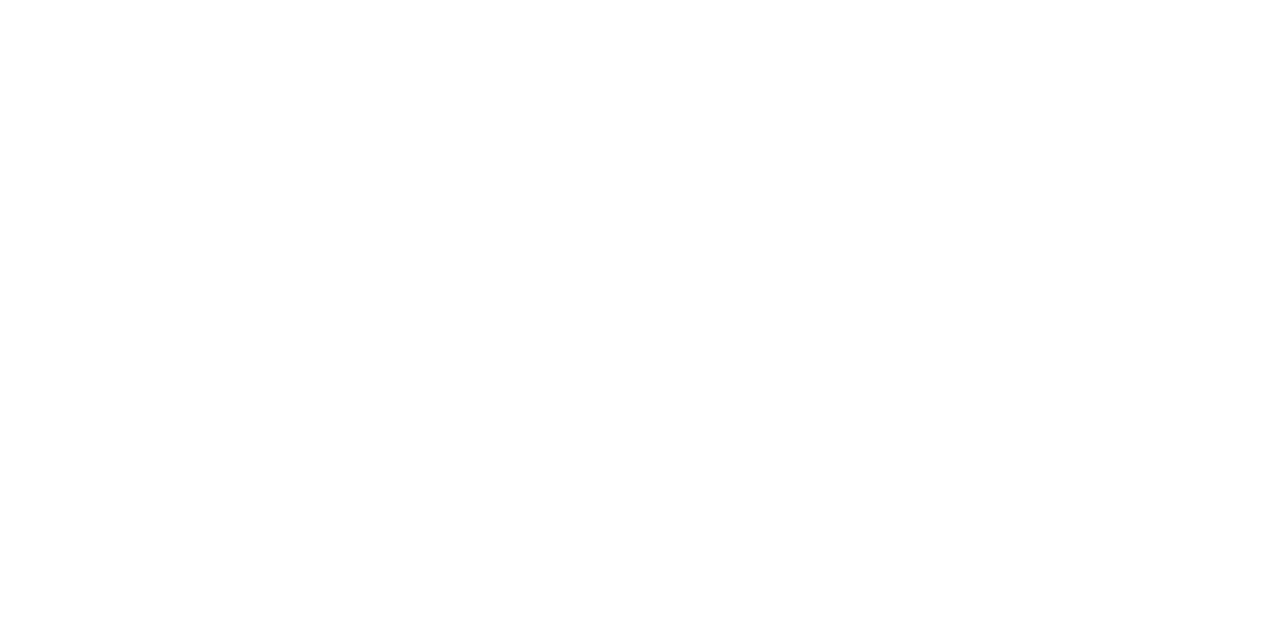
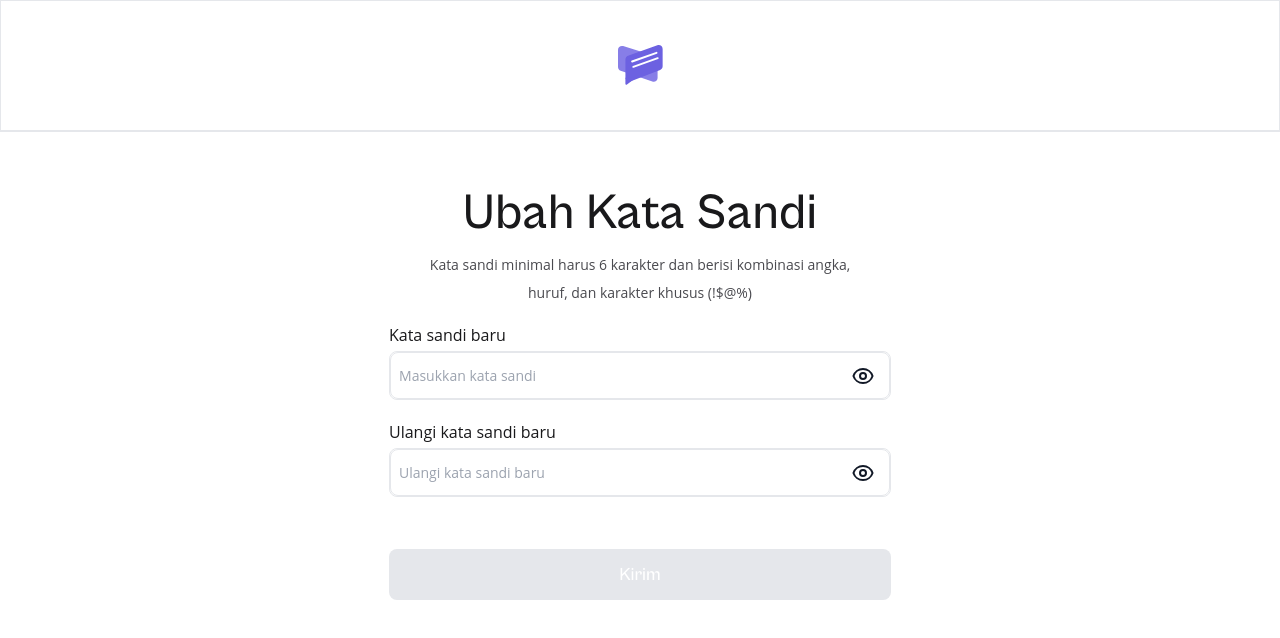
Before and after one commit to akbar5yn/OpiBox, a Nuxt app: page /reset-password in a window 1280 px wide. Before the commit this address had no page. Shown: the top 638 px of the page. Built offline with nearby package versions, Linux system fonts and the light colour scheme.

Commit message:
Slicing on reset password page

```diff
--- /dev/null
+++ b/pages/reset-password/index.vue
@@ -0,0 +1,194 @@
+<template>
+  <div class="h-[650px] items-center">
+    <div v-if="!secondSection" class="text-center">
+      <h1 class="text-[50px] font-cabinet-grotesk font-normal text-[#19191B]">
+        Ubah Kata Sandi
+      </h1>
+      <p
+        class="text-[14px] font-normal font-open-sans order-1 text-[#4A4A4F]"
+        style="line-height: 2"
+      >
+        Kata sandi minimal harus 6 karakter dan berisi kombinasi angka,<br>
+        huruf, dan karakter khusus (!$@%)
+      </p>
+      <form
+        action=""
+        class="flex flex-col gap-y-5 mt-4"
+        @submit.prevent="submitData"
+      >
+        <div class="flex flex-col gap-y-1">
+          <label
+            for="new-password"
+            class="self-start text-[16px] font-normal text-[#19191B]"
+            style="font-family: 'Open Sans', sans-serif"
+          >Kata sandi baru</label>
+          <div
+            class="password-input-wrapper flex w-full relative border rounded-lg"
+          >
+            <input
+              id="new-password"
+              v-model="form.newPassword"
+              class="border rounded-lg px-2 py-3 text-[14px] outline-none flex w-[500px]"
+              :type="showNewPassword ? 'text' : 'password'"
+              placeholder="Masukkan kata sandi"
+              style="font-family: 'Open Sans', sans-serif"
+            >
+            <img
+              v-if="showNewPassword"
+              src="../../assets/img/eye-slash.svg"
+              alt="eye"
+              class="absolute cursor-pointer self-center flex right-4"
+              @click="showNewPassword = !showNewPassword"
+            >
+            <img
+              v-if="!showNewPassword"
+              src="../../assets/img/eye.svg"
+              alt="eye"
+              class="absolute cursor-pointer self-center flex right-4"
+              @click="showNewPassword = !showNewPassword"
+            >
+          </div>
+
+          <div
+            v-if="errors.newPassword != ''"
+            class="error-message text-red-500 text-sm max-w-[500px] text-left"
+          >
+            {{ errors.newPassword }}
+          </div>
+        </div>
+        <div class="flex flex-col gap-y-1">
+          <label
+            for="confirm-new-password"
+            class="self-start text-[16px] font-normal text-[#19191B]"
+            style="font-family: 'Open Sans', sans-serif"
+          >Ulangi kata sandi baru</label>
+          <div
+            class="password-input-wrapper flex w-full relative border rounded-lg"
+          >
+            <input
+              id="confirm-new-password"
+              v-model="form.confirmNewPassword"
+              class="border rounded-lg px-2 py-3 text-[14px] outline-none flex w-[500px]"
+              :type="showConfirmNewPassword ? 'text' : 'password'"
+              placeholder="Ulangi kata sandi baru"
+              style="font-family: 'Open Sans', sans-serif"
+            >
+            <img
+              v-if="showConfirmNewPassword"
+              src="../../assets/img/eye-slash.svg"
+              alt="eye"
+              class="absolute cursor-pointer self-center flex right-4"
+              @click="showConfirmNewPassword = !showConfirmNewPassword"
+            >
+            <img
+              v-if="!showConfirmNewPassword"
+              src="../../assets/img/eye.svg"
+              alt="eye"
+              class="absolute cursor-pointer self-center flex right-4"
+              @click="showConfirmNewPassword = !showConfirmNewPassword"
+            >
+          </div>
+
+          <div
+            v-if="errors.confirmNewPassword != ''"
+            class="error-message text-red-500 text-sm max-w-[500px] text-left"
+          >
+            {{ errors.confirmNewPassword }}
+          </div>
+        </div>
+        <button
+          :disabled="disabled"
+          class="text-white bg-[#6C61E1] p-3 w-full rounded-lg text-[18px] font-normal font-cabinet-grotesk mt-8"
+          :class="{ ['bg-[#6C61E1]']: !disabled, ['bg-gray-200']: disabled }"
+        >
+          Kirim
+        </button>
+      </form>
+    </div>
+    <div v-if="secondSection" class="h-[650px] items-center">
+      <div class="text-center">
+        <h1 class="text-[40px] font-cabinet-grotesk font-normal text-[#19191B]">
+          Kata Sandi<br>
+          Berhasil Diperbarui
+        </h1>
+        <p
+          class="text-[14px] font-normal font-open-sans order-1 text-[#4A4A4F]"
+          style="line-height: 2"
+        >
+          Kata sandi baru telah ditetapkan dan Anda telah masuk
+        </p>
+      </div>
+      <nuxt-link to="/">
+        <button
+          class="text-white bg-[#6C61E1] p-3 w-full rounded-lg text-[18px] font-normal font-cabinet-grotesk mt-8"
+        >
+          Cek Dashboard
+        </button>
+      </nuxt-link>
+    </div>
+  </div>
+</template>
+
+<script>
+export default {
+  layout: 'AuthView',
+  data () {
+    return {
+      form: {
+        newPassword: '',
+        confirmNewPassword: ''
+      },
+      errors: {
+        newPassword: '',
+        confirmNewPassword: ''
+      },
+      secondSection: false,
+      disabled: true,
+      showNewPassword: false,
+      showConfirmNewPassword: false
+    }
+  },
+  watch: {
+    form: {
+      deep: true,
+      handler () {
+        if (this.passwordMatches() && this.validatePassword()) {
+          this.checkInput()
+        } else {
+          this.disabled = true
+        }
+      }
+    },
+    'form.newPassword': {
+      handler () {
+        this.errors.newPassword = !this.validatePassword()
+          ? 'Password is required and should contain at least 6 characters and one uppercase letter and one special character'
+          : ''
+      }
+    },
+    'form.confirmNewPassword': {
+      handler () {
+        this.errors.confirmNewPassword = !this.passwordMatches()
+          ? 'Password doest not matches!'
+          : ''
+      }
+    }
+  },
+  methods: {
+    submitData () {
+      this.secondSection = !this.secondSection
+    },
+    checkInput () {
+      this.disabled = !Object.keys(this.form).every(e => this.form[e] !== '')
+    },
+    passwordMatches () {
+      return this.form.newPassword === this.form.confirmNewPassword
+    },
+    validatePassword () {
+      const passwordRegex =
+        /^(?=.*[A-Z])(?=.*[_\-!@#$%^&*()+=,./;'])(?=.*[0-9]).{6,}$/
+      return passwordRegex.test(this.form.newPassword)
+    }
+  }
+}
+</script>
```
